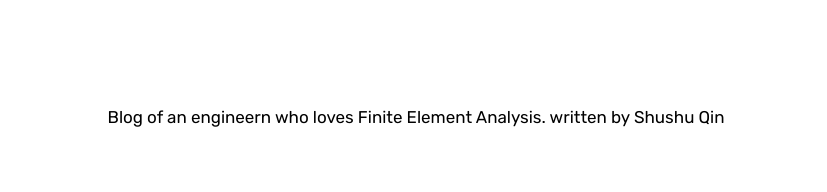
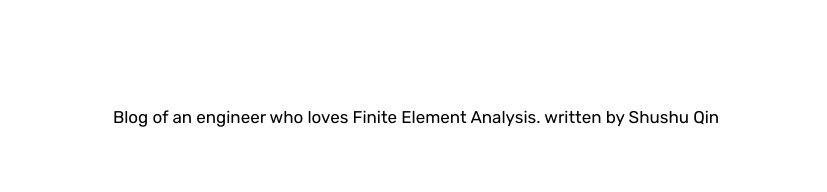
Before and after one commit to shushu-qin/shushu-qin.github.io, a Jekyll site: the page built from about.md, in a window 1280 px wide. Shown: the part 1200-1392 px from the top of the page, without its empty margins (224-1051 px from the left). Built offline with Jekyll 4.4.1, drawn with Linux system fonts in a browser that asks for light colours; some web fonts are replaced.

Commit message:
modify discription1

```diff
--- a/_config.yml
+++ b/_config.yml
@@ -7,7 +7,7 @@ url                          : "" # the base hostname & protocol for your site
 blog:
   title                      : FEM
   description                  : >
-                               Blog of an engineern who loves Finite Element Analysis.
+                               Blog of an engineer who loves Finite Element Analysis.
 
 # Layout configuration
   logo_path                  : "assets/img/dactl.svg" # path to logo file
```
